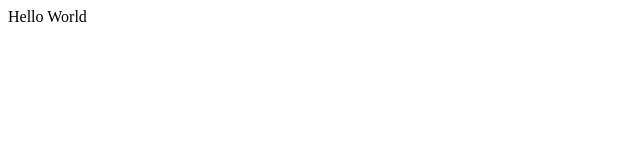
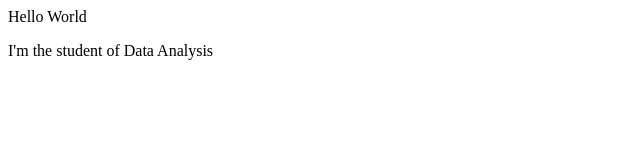
Before and after one commit to PriyanshuY3003/Git_Demo, a plain HTML site: page index.html in a window 1280 px wide. Shown: the whole page, without its empty margins (0-640 px from the left). Drawn offline with Linux system fonts and the light colour scheme.

Commit message:
Add new paragraph.

```diff
--- a/index.html
+++ b/index.html
@@ -1 +1,2 @@
 <p>Hello World</p>
+<p>I'm the student of Data Analysis</p>
```
